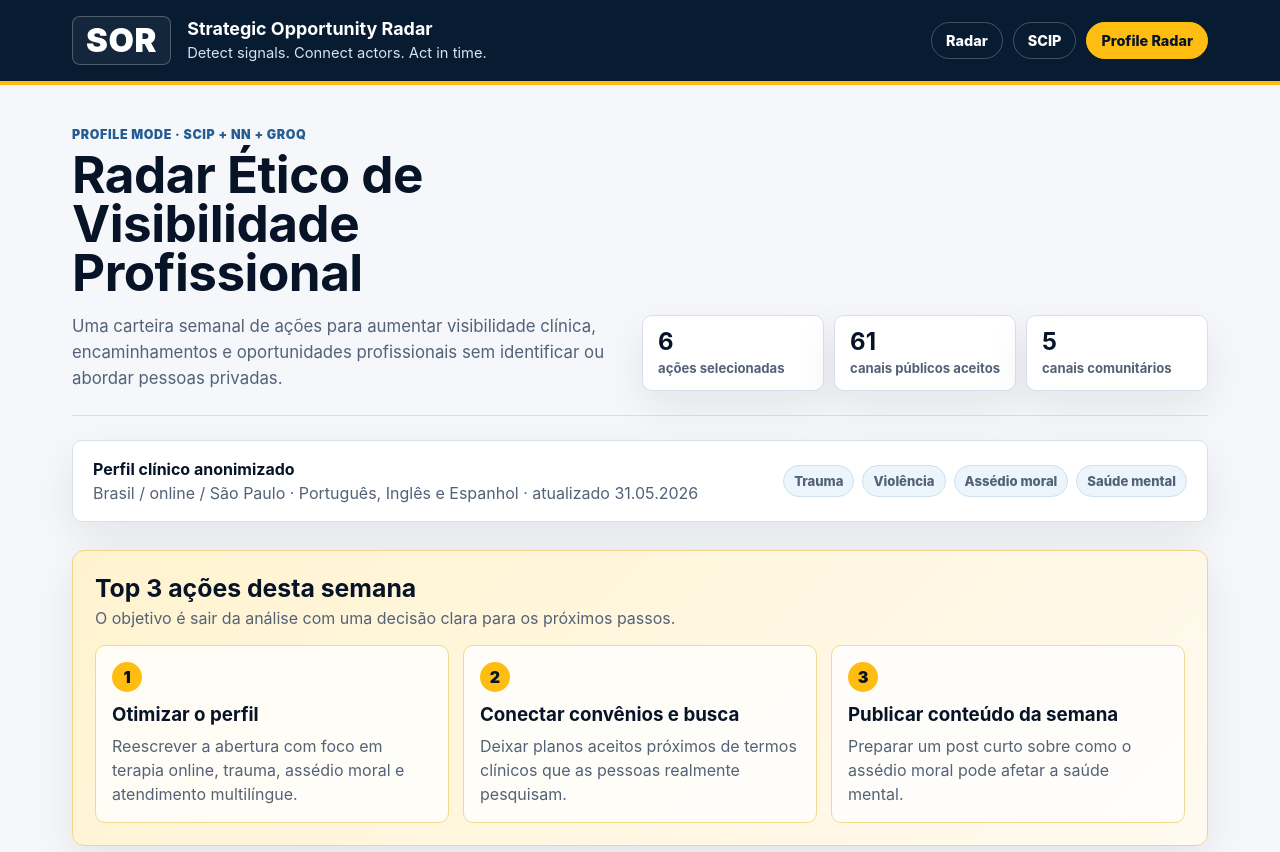
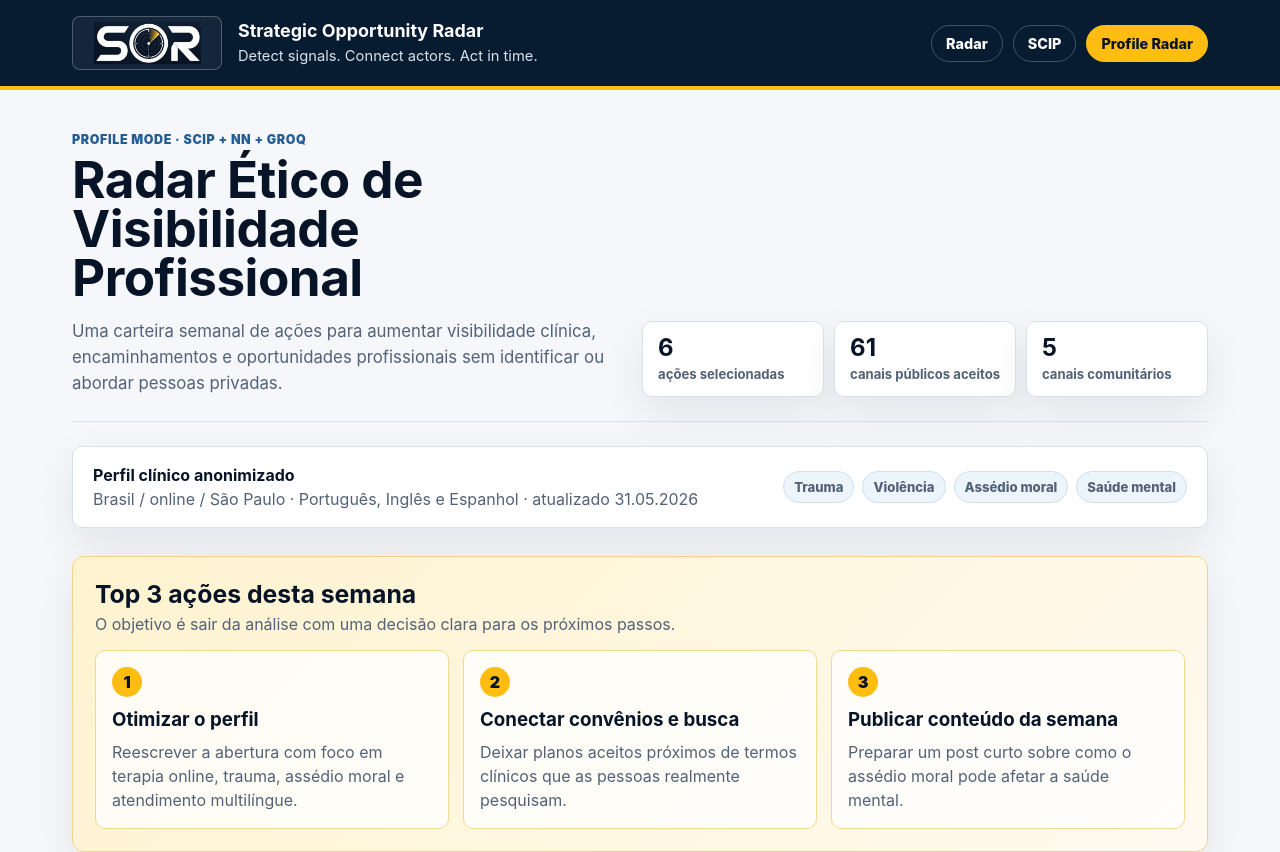
Before and after one commit to memaria48-sudo/profile-radar-pages, a plain HTML site: page index.html in a window 1280 px wide. Shown: the top 852 px of the page. Drawn offline with Linux system fonts and the light colour scheme.

Commit message:
Use SOR logo in profile radar header

```diff
--- a/index.html
+++ b/index.html
@@ -48,14 +48,22 @@
       min-width: 0;
     }
     .logo {
+      width: 150px;
+      height: 54px;
       border: 1px solid rgba(255,255,255,.25);
       border-radius: 8px;
-      padding: 7px 13px;
-      font-size: 2.05rem;
-      font-weight: 950;
-      letter-spacing: .02em;
-      line-height: 1;
+      padding: 5px 10px;
       background: rgba(255,255,255,.05);
+      display: flex;
+      align-items: center;
+      justify-content: center;
+      overflow: hidden;
+    }
+    .logo img {
+      display: block;
+      width: 100%;
+      height: 100%;
+      object-fit: contain;
     }
     .brand h1 {
       margin: 0;
@@ -398,7 +406,7 @@
   <div class="topbar">
     <div class="topbar-inner">
       <div class="brand">
-        <div class="logo">SOR</div>
+        <div class="logo"><img src="sor-logo.png" alt="SOR" /></div>
         <div>
           <h1>Strategic Opportunity Radar</h1>
           <p>Detect signals. Connect actors. Act in time.</p>
```
Also changed, not shown: sor-logo.png (added).
